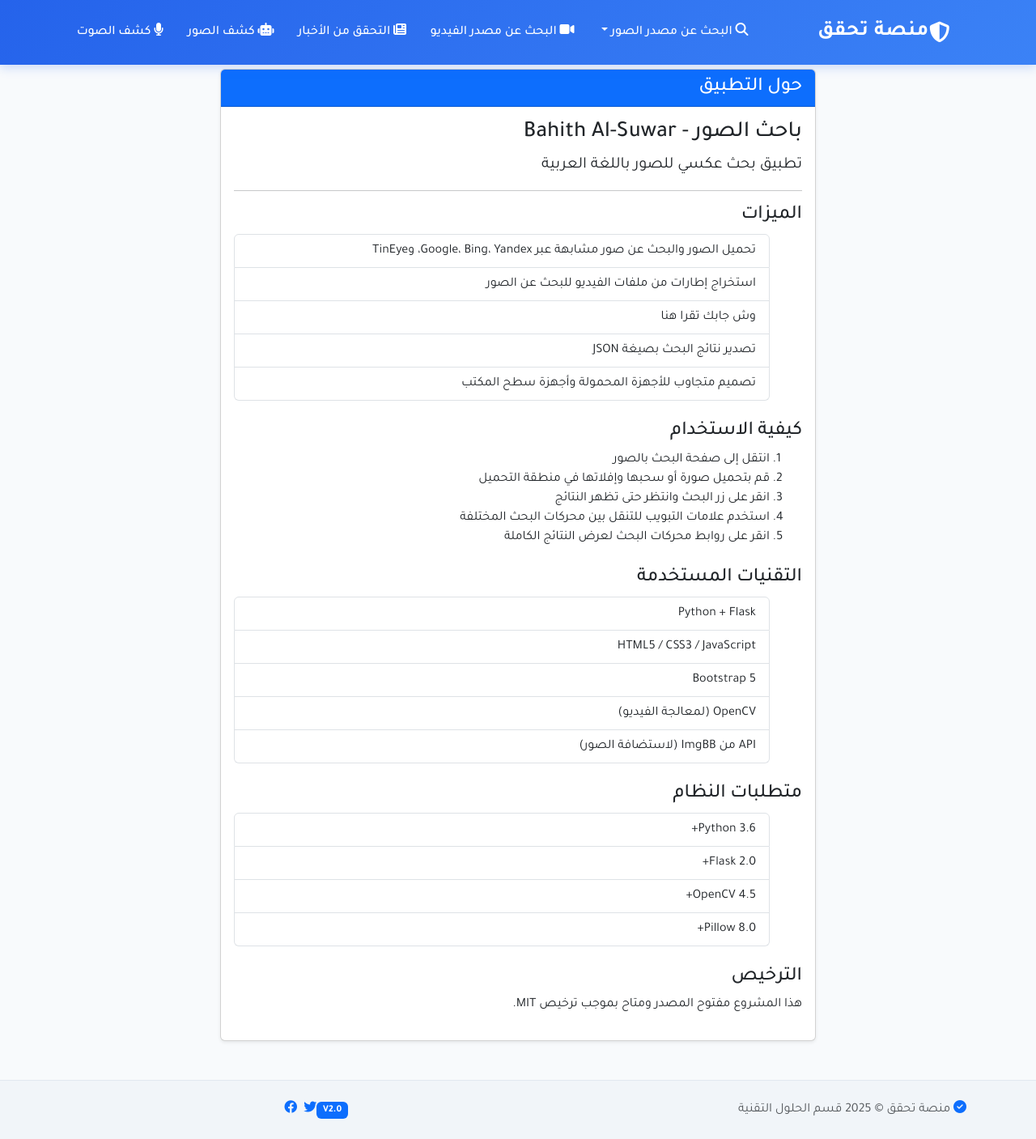
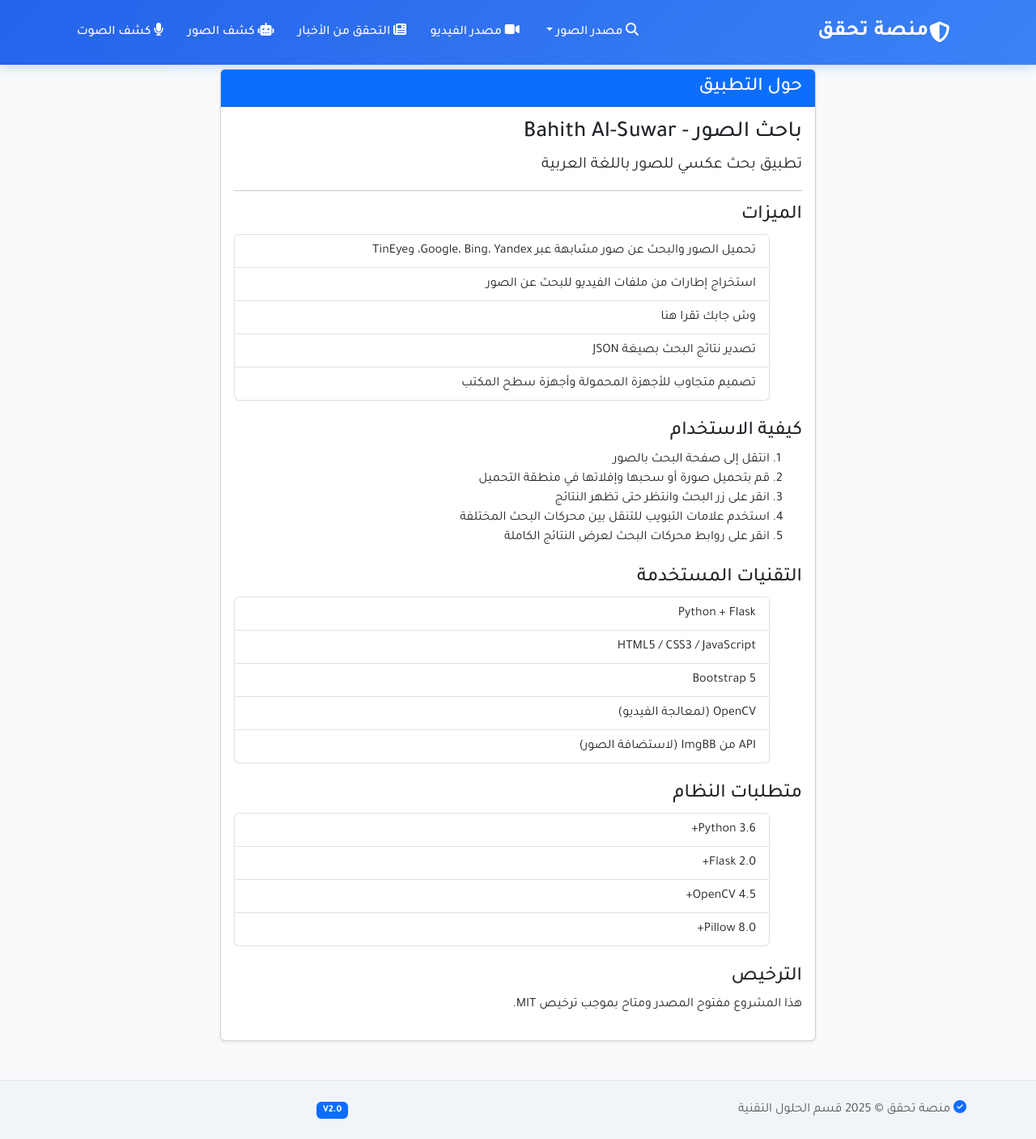
Before and after one commit to JIN507/Mn9h-t7888, a Flask app: page /about in a window 1280 px wide. Shown: the whole page at 81% size. Run offline with Flask 2, Linux system fonts and the light colour scheme.

Commit message:
Update app.py and templates with new changes

```diff
--- a/templates/base.html
+++ b/templates/base.html
@@ -130,7 +130,7 @@
                 <ul class="navbar-nav me-auto mb-2 mb-lg-0">
                     <li class="nav-item dropdown">
                         <a class="nav-link dropdown-toggle text-white" href="#" id="searchDropdown" role="button" data-bs-toggle="dropdown" aria-expanded="false">
-                            <i class="fas fa-search me-1"></i> البحث عن مصدر الصور
+                            <i class="fas fa-search me-1"></i>   مصدر الصور
                         </a>
                         <ul class="dropdown-menu" aria-labelledby="searchDropdown">
                             <li><a class="dropdown-item" href="/"><i class="fas fa-hand-point-left me-1"></i> البحث اليدوي عن مصدر الصورة</a></li>
@@ -139,7 +139,7 @@
                     </li>
                     <li class="nav-item">
                         <a href="/video" class="nav-link text-white">
-                            <i class="fas fa-video me-1"></i> البحث عن مصدر الفيديو
+                            <i class="fas fa-video me-1"></i>  مصدر الفيديو
                         </a>
                     </li>
                     <li class="nav-item">
@@ -182,8 +182,6 @@
                 <div class="col-md-4 text-md-start text-center">
                     <p class="mb-0 d-flex align-items-center justify-content-center justify-content-md-start">
                         <span class="badge bg-primary me-2">V2.0</span>
-                        <a href="#" class="text-decoration-none ms-2"><i class="fab fa-twitter text-primary"></i></a>
-                        <a href="#" class="text-decoration-none ms-2"><i class="fab fa-facebook text-primary"></i></a>
                     </p>
                 </div>
             </div>
```
